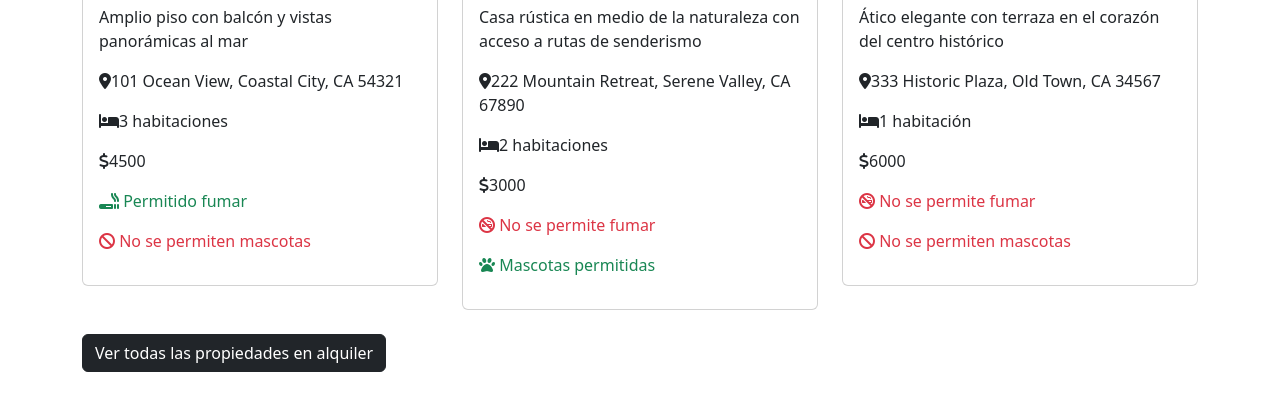
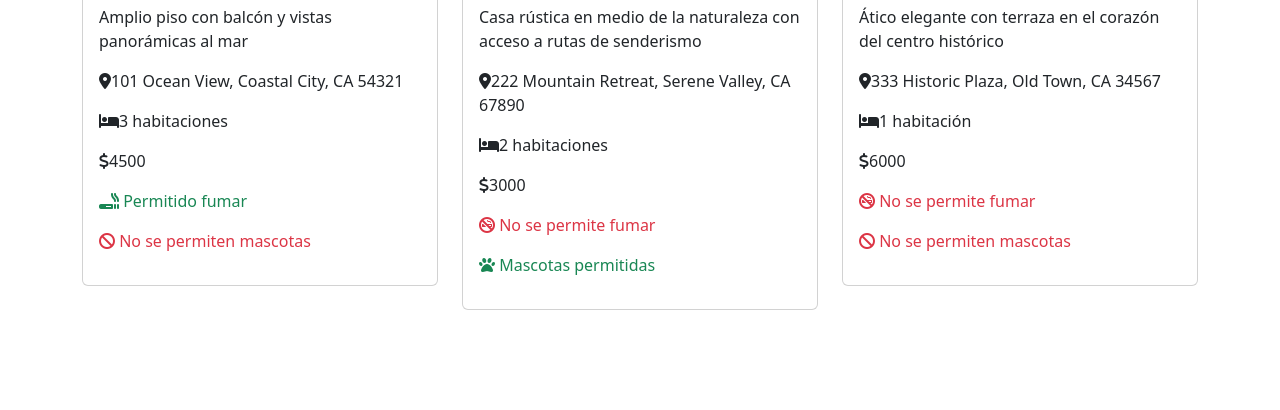
Before and after one commit to ThiareSilva/tarea-14, a plain HTML site: page propiedades_alquiler.html in a window 1280 px wide. Shown: the part 1096-1506 px from the top of the page. After the commit the page ends 1478 px from the top, so only its background shows below. Drawn offline with nearby package versions, Linux system fonts and the light colour scheme.

Commit message:
Fix del boton

```diff
--- a/propiedades_alquiler.html
+++ b/propiedades_alquiler.html
@@ -53,9 +53,6 @@
         <div id="rowAlquiler" class="row">
           <!-- Aquí van las cards insertadas por JS -->
         </div>
-        <a href="./propiedades_alquiler.html" class="btn btn-dark"
-          >Ver todas las propiedades en alquiler</a
-        >
       </section>
     </div>
     <!-- Font awesome -->
```
